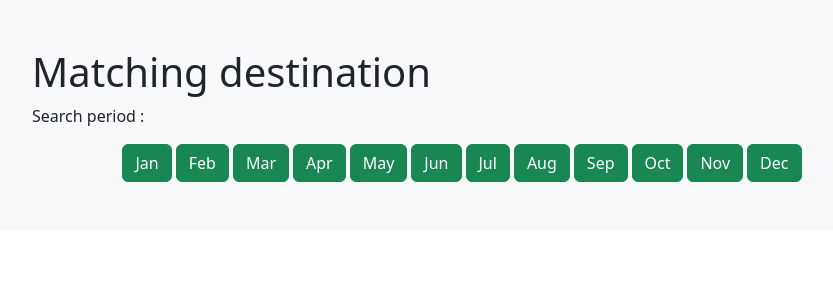
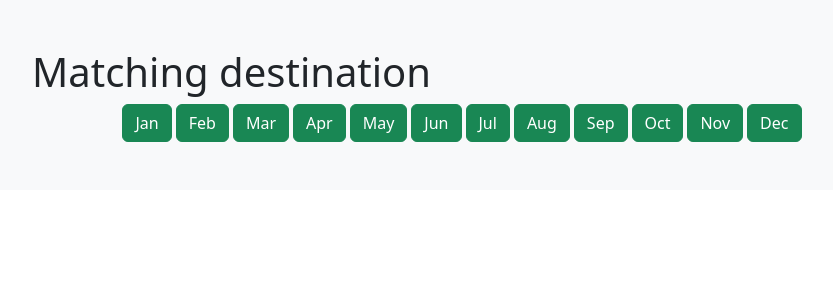
Before and after one commit to Bill-khk/Cross-plane, a Flask app: page / in a window 1280 px wide. Shown: the part 72-372 px from the top of the page, without its empty margins (176-1009 px from the left). Run offline with Flask 3, Linux system fonts and the light colour scheme.

Commit message:
HTML changes

```diff
--- a/templates/index.html
+++ b/templates/index.html
@@ -16,7 +16,6 @@
     <div class="">
         <div class="bg-body-tertiary p-5 rounded w-75 mx-auto">
             <h1>Matching destination</h1>
-            <p class="mx-auto">Search period :</p>
             <div class="d-flex justify-content-center">
                 {% for month in cal %}
                     {% if month[1] %}
```
